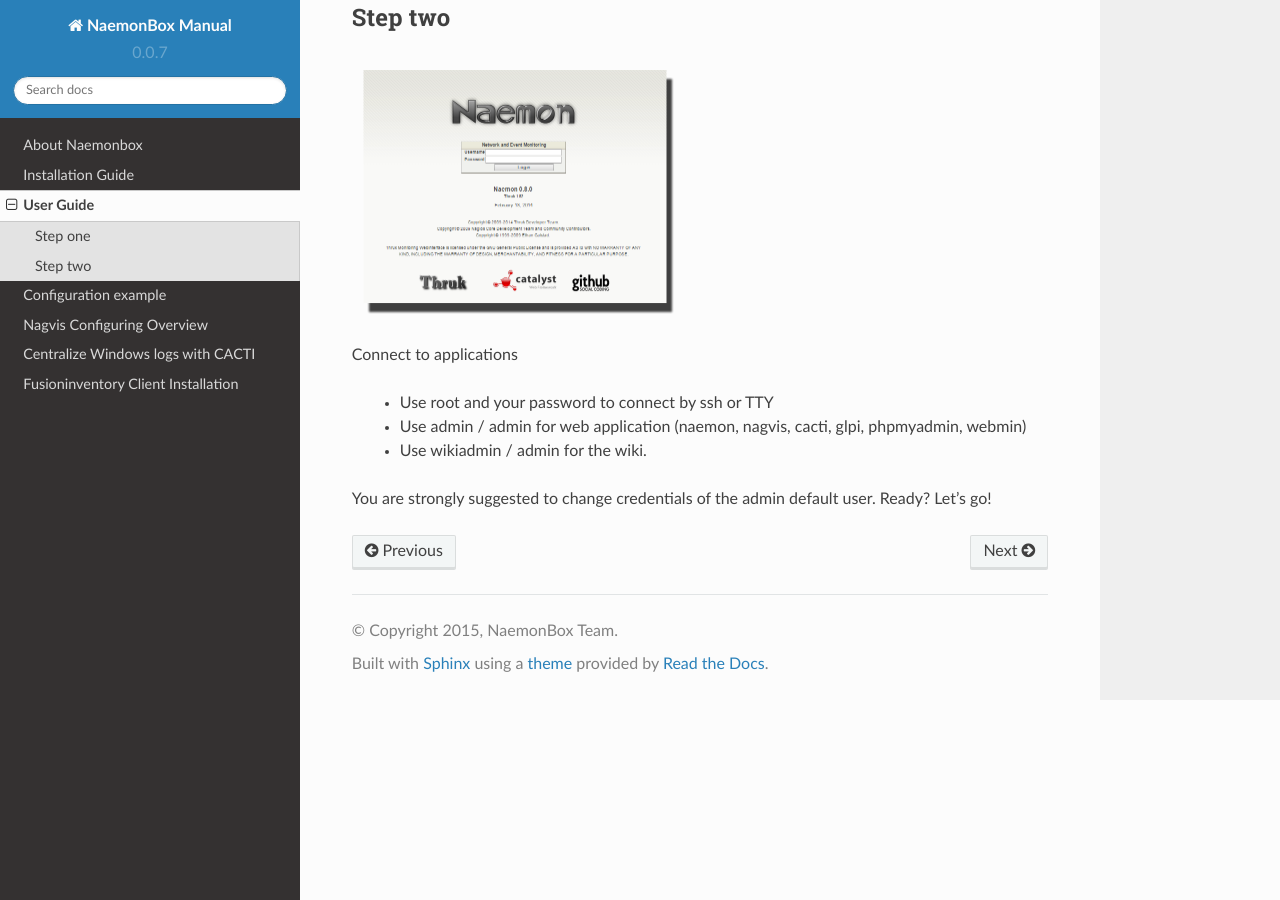
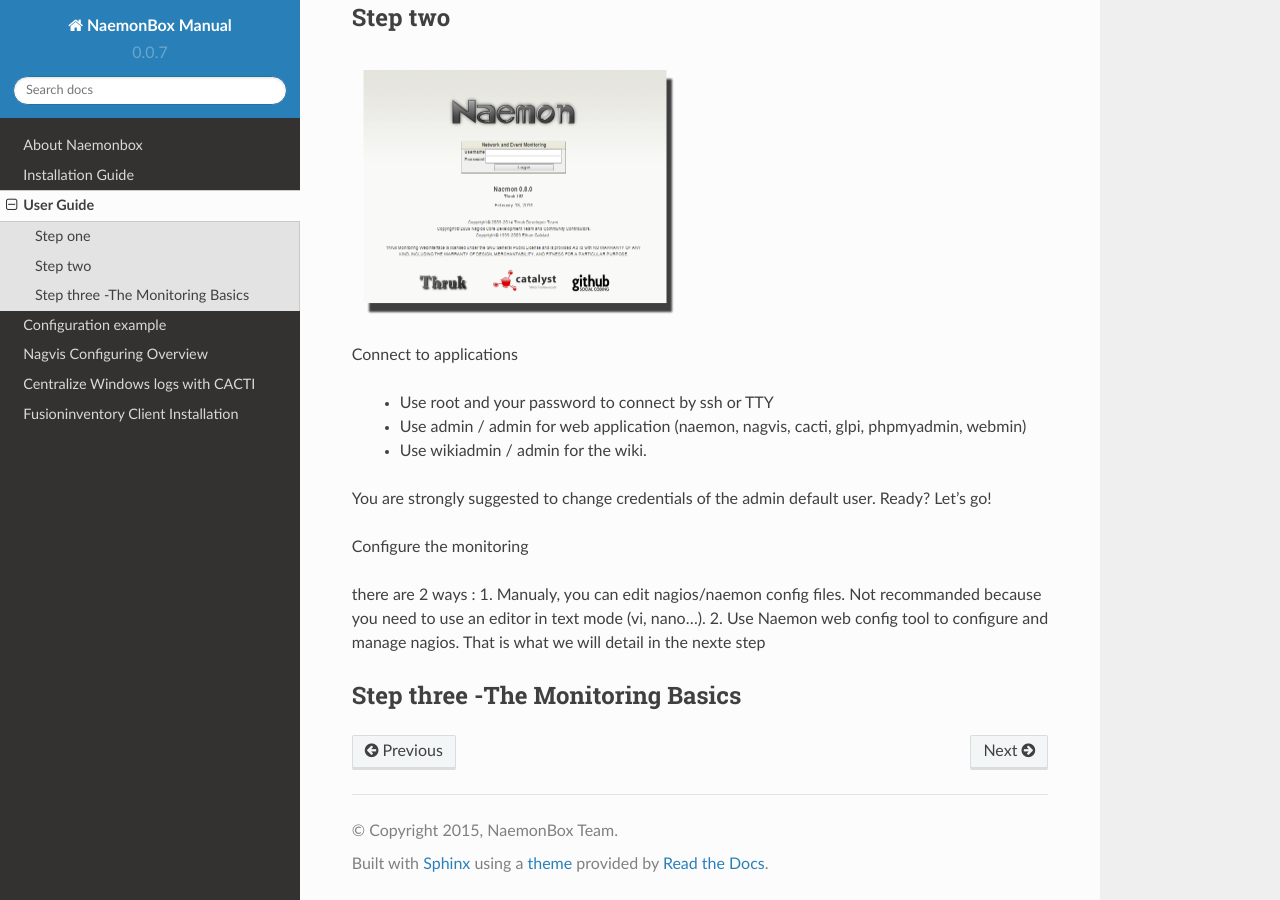
Before and after one commit to mgadi/naemonbox, a Sphinx documentation site: the page built from docs/source/03_user_guide/index.rst, in a window 1280 px wide and 900 px high, scrolled down 719 px. Built offline with Sphinx 7.4.7 and the Read the Docs theme 2.0.0, drawn with Linux system fonts in a browser that asks for light colours; pages that are not in the unit, such as notebooks, are missing from menus.

Commit message:
Update index.rst

```diff
--- a/docs/source/03_user_guide/index.rst
+++ b/docs/source/03_user_guide/index.rst
@@ -34,3 +34,12 @@
     * Use wikiadmin / admin for the wiki.
 
 You are strongly suggested to change credentials of the admin default user. Ready? Let’s go!
+
+Configure the monitoring
+
+there are 2 ways :
+1. Manualy, you can edit nagios/naemon config files. Not recommanded because you need to use an editor in text mode (vi, nano…).
+2. Use Naemon web config tool to configure and manage nagios. That is what we will detail in the nexte step
+
+Step three -The Monitoring Basics
+=========
```
